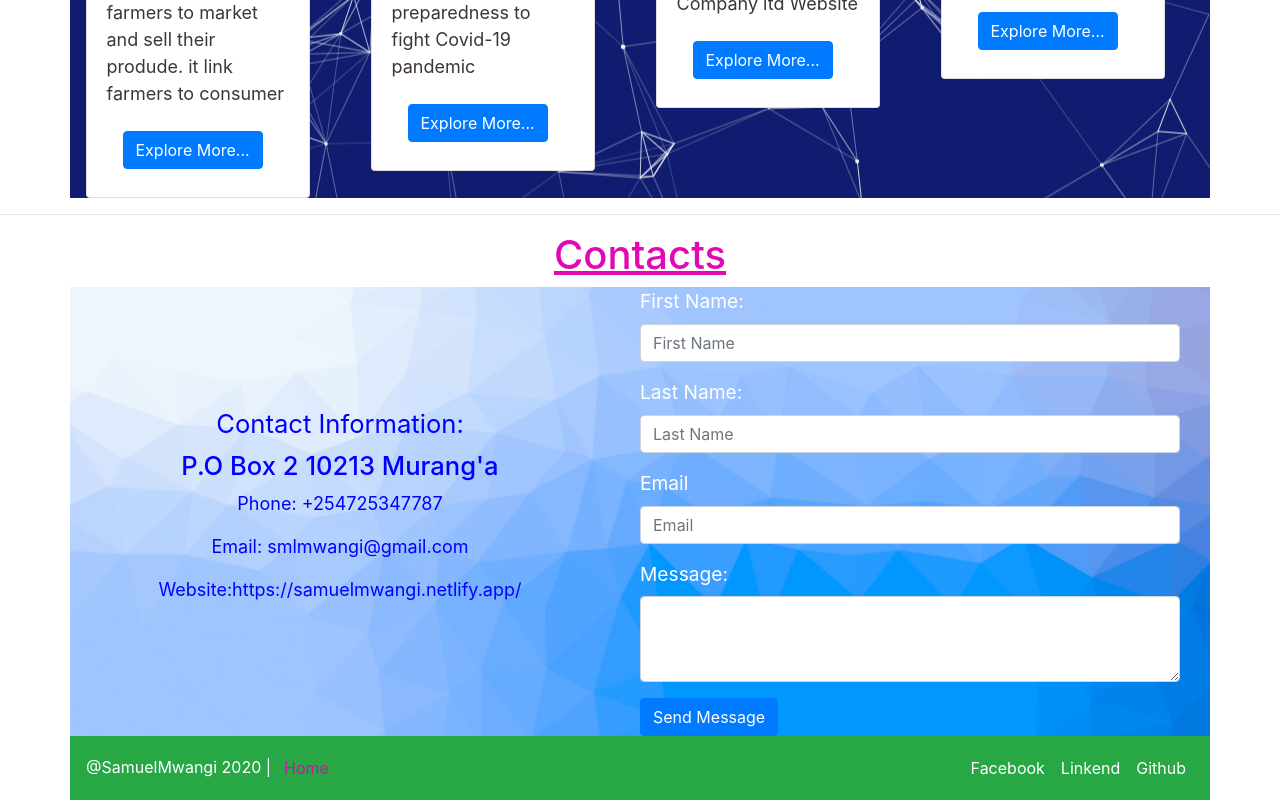
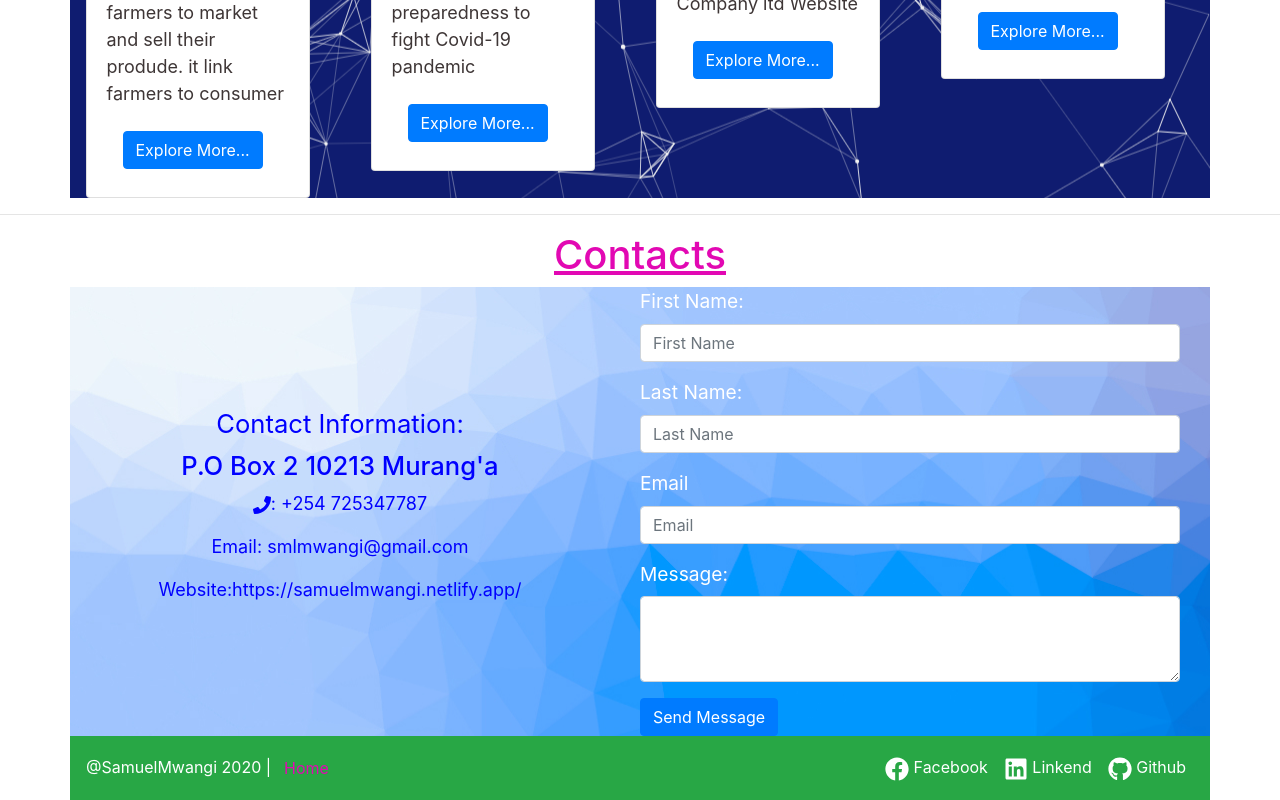
Before and after one commit to SAWAMWA/Portfolio, a React (Create React App) app: page / in a window 1280 px wide. Shown: the part 1636-2436 px from the top of the page. Built offline with nearby package versions, Linux system fonts and the light colour scheme.

Commit message:
added icons

```diff
--- a/package.json
+++ b/package.json
@@ -11,6 +11,7 @@
     "react": "^16.13.1",
     "react-bootstrap": "^1.3.0",
     "react-dom": "^16.13.1",
+    "react-icons": "^3.11.0",
     "react-router-dom": "^5.2.0",
     "react-router-hash-link": "^2.0.0",
     "react-scripts": "3.4.3",
--- a/src/Components/Contact.js
+++ b/src/Components/Contact.js
@@ -2,6 +2,7 @@ import React, { Component } from 'react'
 import Footer from './Footer'
 import 'bootstrap/dist/css/bootstrap.min.css'
 import {Button, Form, Container, Row, Col } from 'react-bootstrap'
+import {FaPhone} from 'react-icons/fa'
 
  class Contact extends Component {
     render() {
@@ -22,7 +23,7 @@ import {Button, Form, Container, Row, Col } from 'react-bootstrap'
                    <div style={ {width:'18rem', marginLeft:'auto', marginRight:'auto' , color:'blue'}}><label>Contact Information:</label></div>
                  <div style={ {marginLeft:'auto', marginRight:'auto', color:'blue'}}>
                    <h4 style={{fontSize:'2vw'}} >P.O Box 2 10213 Murang'a</h4>
-                   <p>Phone: +254725347787</p>
+                   <p><FaPhone/>:  +254 725347787</p>
                    <p>Email: smlmwangi@gmail.com</p>
                    <p>Website:https://samuelmwangi.netlify.app/ </p>
                 </div>
--- a/src/Components/Footer.js
+++ b/src/Components/Footer.js
@@ -2,6 +2,8 @@ import React from 'react'
 import 'bootstrap/dist/css/bootstrap.min.css'
 import { HashLink as Link} from 'react-router-hash-link'
 import { BrowserRouter as Router  } from 'react-router-dom'
+import {FaFacebook, FaLinkedin} from 'react-icons/fa'
+import {FaGithub} from 'react-icons/fa'
 import {Navbar, Nav} from 'react-bootstrap'
  function Footer() {
     return (
@@ -16,9 +18,18 @@ import {Navbar, Nav} from 'react-bootstrap'
 
             <Navbar.Collapse id="basic-navbar-nav">
                 <Nav className= "justify-content-end"  style={{width:'100%'}} >
-                  <Nav.Link style={{color:'#ffff'}} href ='https://web.facebook.com/samuel.w.mwangi/'>Facebook</Nav.Link>
-                  <Nav.Link style={{color:'#ffff'}} href ='https://www.linkedin.com/in/samuel-w-mwangi-63676a38/'>Linkend</Nav.Link>
-                  <Nav.Link style={{color:'#ffff'}} href ='https://github.com/SAWAMWA/'>Github</Nav.Link>
+                  <Nav.Link
+                            style={{color:'#ffff'}}
+                            href ='https://web.facebook.com/samuel.w.mwangi/'>
+                                <FaFacebook color='white' size='1.5rem'/> Facebook</Nav.Link>
+                  <Nav.Link
+                            style={{color:'#ffff'}}
+                            href ='https://www.linkedin.com/in/samuel-w-mwangi-63676a38/'>
+                                <FaLinkedin color='white' size='1.5rem'/> Linkend</Nav.Link>
+                  <Nav.Link
+                            style={{color:'#ffff'}}
+                            href ='https://github.com/SAWAMWA/'>
+                                <FaGithub color='white' size='1.5rem'/> Github</Nav.Link>
                 </Nav>
              </Navbar.Collapse>
        </Navbar>
```
Also changed, not shown: 1 other file (tests, documents, lock files or other folders).
